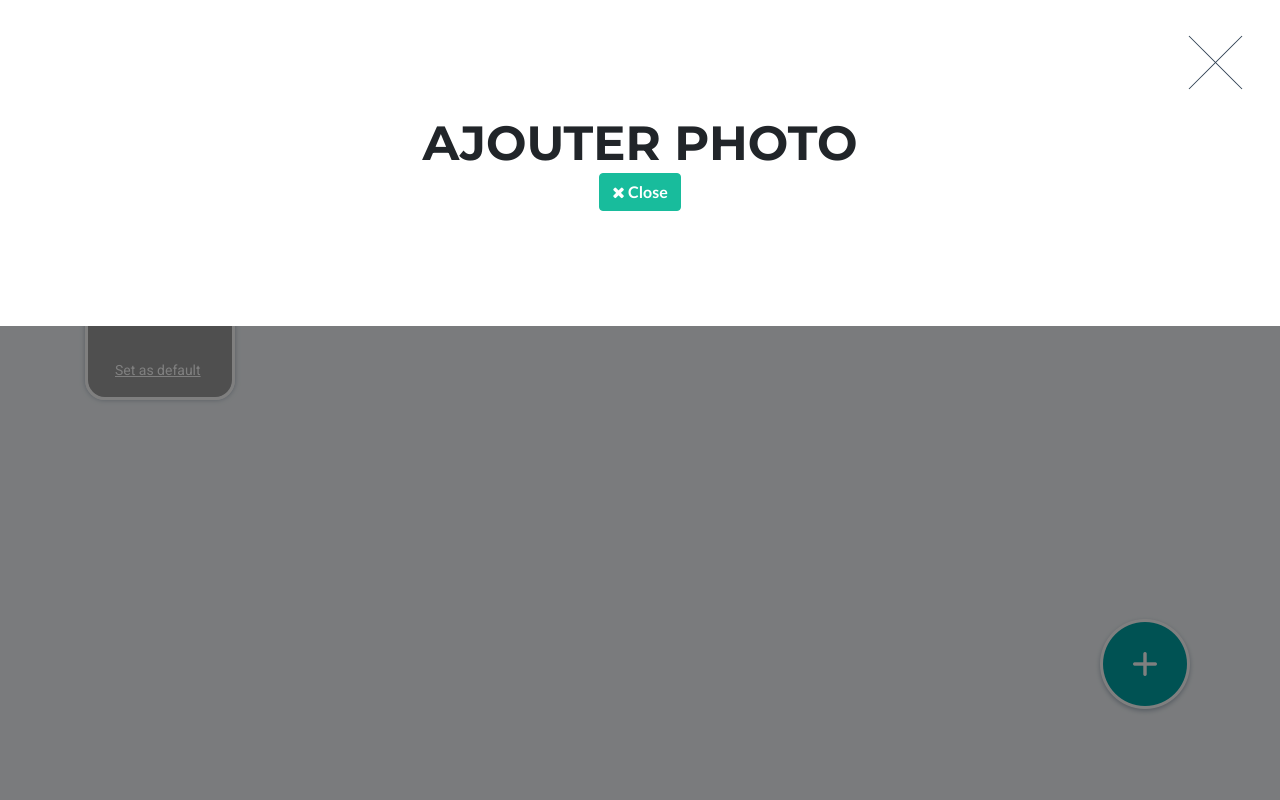
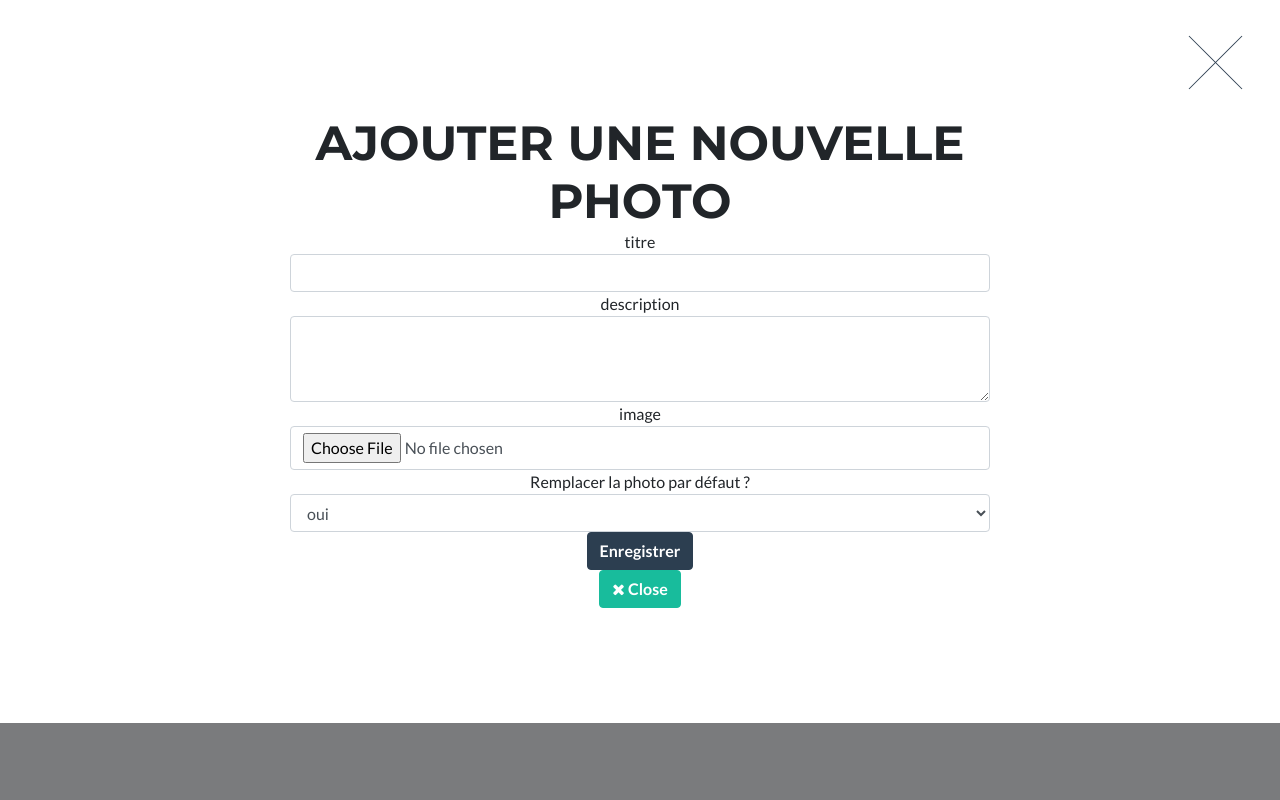
Before and after one commit to maxime-geronimo/test-technique-Natacha-Cahorel-Back, a PHP site: page / in a window 1280 px wide, after a click that opens the changed part. Run offline with PHP 8.4, Linux system fonts and the light colour scheme; tables that the repository leaves empty or names only in its code hold one stand-in row (values such as "Sample post"); grey boxes are pictures that could not be loaded.

Commit message:
creation fonction ajouter photo
ajout de la fonction ajouter une photo

```diff
--- a/controller/homeController.php
+++ b/controller/homeController.php
@@ -19,7 +19,6 @@ $articles=$requete->fetchAll();
 //var_dump($articles);
 
 // pour récupérer la photo de profil
-
 $valeurDefaut = 1;
 
 $sql="SELECT * FROM photo WHERE defaut=:newdefaut";
@@ -30,9 +29,12 @@ $defautPic=$requete->fetch();
 
 //var_dump($defautPic);
 
-// pour définir une nouvelle photo de profil
 
-$replacePic = false;
+/**********
+pour définir une nouvelle photo de profil
+ ***************************/
+
+
 
 if (!empty($_GET["setNewPic"])) {
 
@@ -45,12 +47,103 @@ if (!empty($_GET["setNewPic"])) {
 
     $sql="UPDATE photo SET defaut=:newValue WHERE id=:newPic ";
     $requete = $connexion -> prepare($sql);
-    $requete ->bindValue(":newValue", $value);
-    $requete ->bindValue(":newPic", $setNewPicId);
+    $requete ->bindValue(":newValue", $value, PDO::PARAM_INT);
+    $requete ->bindValue(":newPic", $setNewPicId, PDO::PARAM_INT);
     $requete -> execute();
 
     $_SESSION["messageFlash"]="Bravo, vous avez modifié votre photo de Profil !";
     header("Location:?page=home");
     die();
 
-}
+};
+
+/**********
+pour ajouter une nouvelle photo
+ ***************************/
+
+if (!empty($_POST)) {
+    $errors = [];
+    var_dump($errors);
+    if (empty($_FILES['image']) || $_FILES['image']['error'] != 0) {
+        $errors['titre'] = "Veuillez choisir une image";
+    } else {
+        // Vérifier si l'utilisateur m'envoit réellement une image
+        $extensions_valides = ['jpg', 'jpeg', 'gif', 'png'];
+        $extension_upload = str_replace("image/", "", $_FILES['image']['type']);
+        if (!in_array($extension_upload, $extensions_valides)) {
+            $errors['image'] = "Image non valide";
+        }
+
+    };
+
+    //var_dump($_POST);
+
+    if (empty($errors)) {
+        // INSERT INTO
+
+        $defautPic = $_POST["defautPic"];
+
+        echo "je suis dans la boucle pas d'erreur";
+        if ("oui" == $defautPic) {
+            $defaut=true;
+            //remettre l'actuel photo de profil en photo 'normale'
+            $sql="UPDATE photo SET defaut=false WHERE defaut=true ";
+            $requete = $connexion -> prepare($sql);
+            $requete -> execute();
+
+        }
+        else {
+            $defaut=false;
+        };
+
+        if (!empty($_POST["titre"])) {
+            $titre = $_POST["titre"];
+        }
+        else  {
+            $titre="";
+        }
+
+        if (!empty($_POST["description"])) {
+            $description = $_POST["description"];
+        }
+        else  {
+            $description="";
+        }
+        $nomImage = uniqid().'-'.$_FILES['image']['name'];
+        // Ne pas reprendre le nom de l'image
+        // $nomImage = uniqid().'.'.extension_upload;
+        // Mettre le titre de l'article dans le nom de l'image
+        // $nomImage = str_replace(' ', '-', $_POST['titre']).'-'.uniqid().'.'.extension_upload;
+
+
+        $successUpload = move_uploaded_file($_FILES['image']['tmp_name'], 'view/img/'.$nomImage);
+
+
+        if ($successUpload == true) {
+            var_dump($successUpload);
+
+            $sql="INSERT INTO photo(nom, titre, description, defaut) VALUES (:newnom, :newtitre, :newdescription, :newdefaut)";
+            $requete = $connexion -> prepare($sql);
+            $requete ->bindValue(":newnom", $nomImage, PDO::PARAM_INT);
+            $requete ->bindValue(":newtitre", $titre, PDO::PARAM_INT);
+            $requete ->bindValue(":newdescription", $description, PDO::PARAM_INT);
+            $requete ->bindValue(":newdefaut", $defaut, PDO::PARAM_INT);
+            $requete -> execute();
+
+            $_SESSION["messageFlash"]="Bravo, vous avez ajouté votre photo !";
+            header("Location:?page=home");
+            die();
+
+        }
+        else {
+            $errors['image'] = "Problème lors de l'upload de l'image";
+        }
+
+    }
+    else {
+        foreach ($errors as $key => $value) {
+            echo $value."<br/>";
+        }
+    };
+
+};
--- a/view/css/style.css
+++ b/view/css/style.css
@@ -6,6 +6,7 @@
 
 body {
     background-color: #f4f7fa;
+    margin-top: 150px;
 }
 /*****************************************
 Nav bar
@@ -34,6 +35,7 @@ Nav bar
     box-shadow: 0 10px 20px 0 #7f8fa4;
     border: solid 3px #ffffff;
     height: 50px;
+    width: 50px;
     object-fit: cover;
 }
 
--- a/view/homeView.php
+++ b/view/homeView.php
@@ -154,6 +154,8 @@ foreach ($articles as $key => $value): ?>
     $i++;
 endforeach; ?>
 
+<!-- Add Picture Modal -->
+
 <div class="portfolio-modal modal fade" id="addModal" tabindex="-1" role="dialog" aria-hidden="true">
     <div class="modal-dialog" role="document">
         <div class="modal-content">
@@ -166,10 +168,52 @@ endforeach; ?>
                 <div class="row">
                     <div class="col-lg-8 mx-auto">
                         <div class="modal-body">
-                            <h2>Ajouter photo</h2>
+                            <h2>Ajouter une nouvelle photo</h2>
+
+                            <form action="" method="POST" enctype="multipart/form-data">
+                                <div>
+                                    titre
+                                    <br/>
+                                    <input type="text" name="titre" class="form-control">
+                                </div>
+
+                                <div>description
+                                    <br/>
+                                    <textarea name="description" id="" cols="30" rows="3" class="form-control"></textarea>
+                                </div>
+
+
+                                <div>
+                                    image
+                                    <br/>
+                                    <input type="file" name="image" class="form-control">
+                                </div>
+
+
+                                <div>
+                                    Remplacer la photo par défaut ?
+                                    <br/>
+                                    <select name="defautPic" id="defPic" class="form-control">
+                                        <optgroup>
+                                            <option value="oui" name="defautPic">oui</option>
+                                            <option value="non" name="defautPic">non</option>
+                                        </optgroup>
+                                    </select>
+                                </div>
+
+                                <div>
+                                    <button class="btn btn-primary" id="addArticleBtn">Enregistrer</button>
+                                </div>
+
+
+                            </form>
+
+
                             <button class="btn btn-success" type="button" data-dismiss="modal">
                                 <i class="fa fa-times"></i>
                                 Close</button>
+
+
                         </div>
                     </div>
                 </div>
```
Also changed, not shown: view/img/5a0db37da0d14-logo OI pour navigateur.png (added), view/img/5a0db3c2f339f-2017-04affiche.jpg (added).
